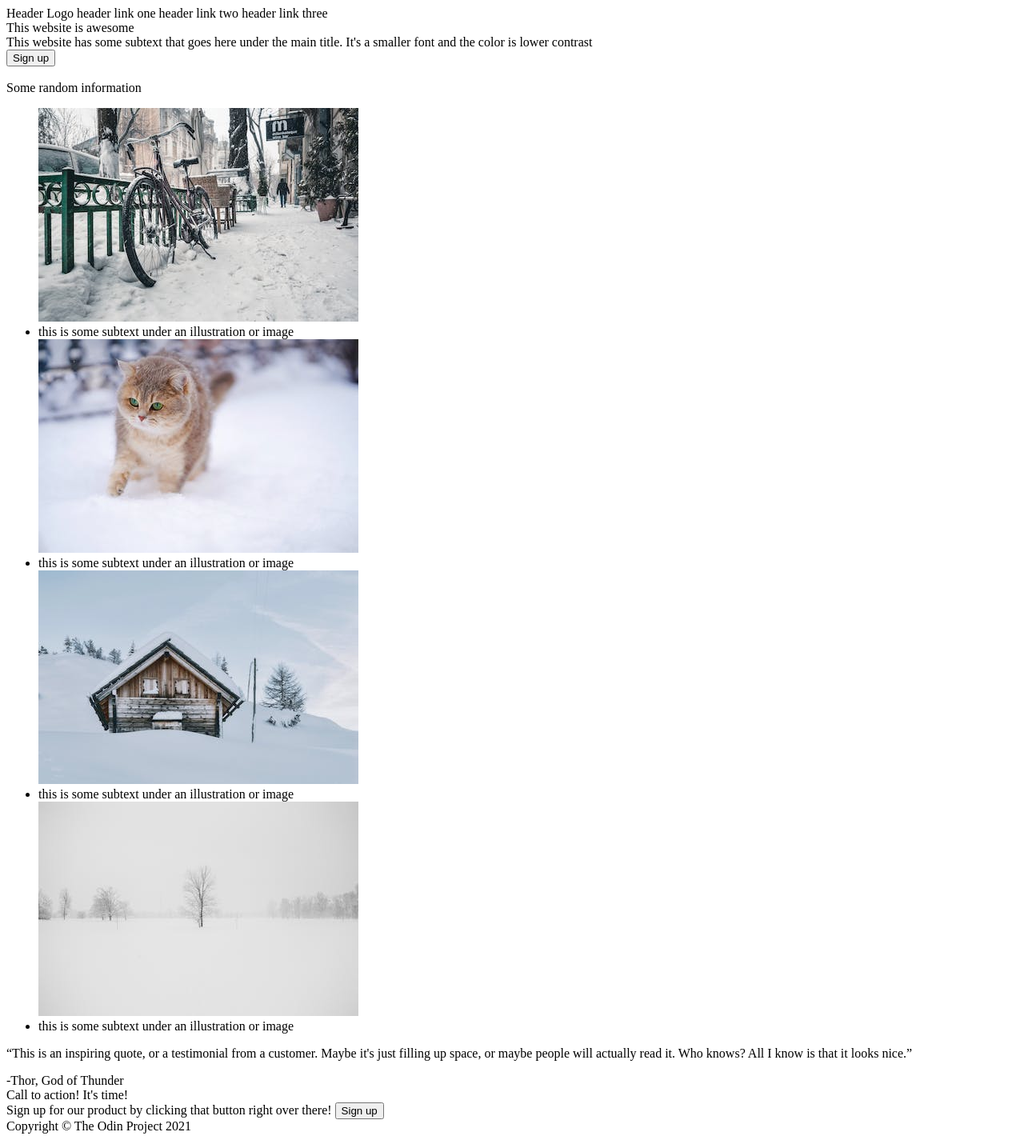
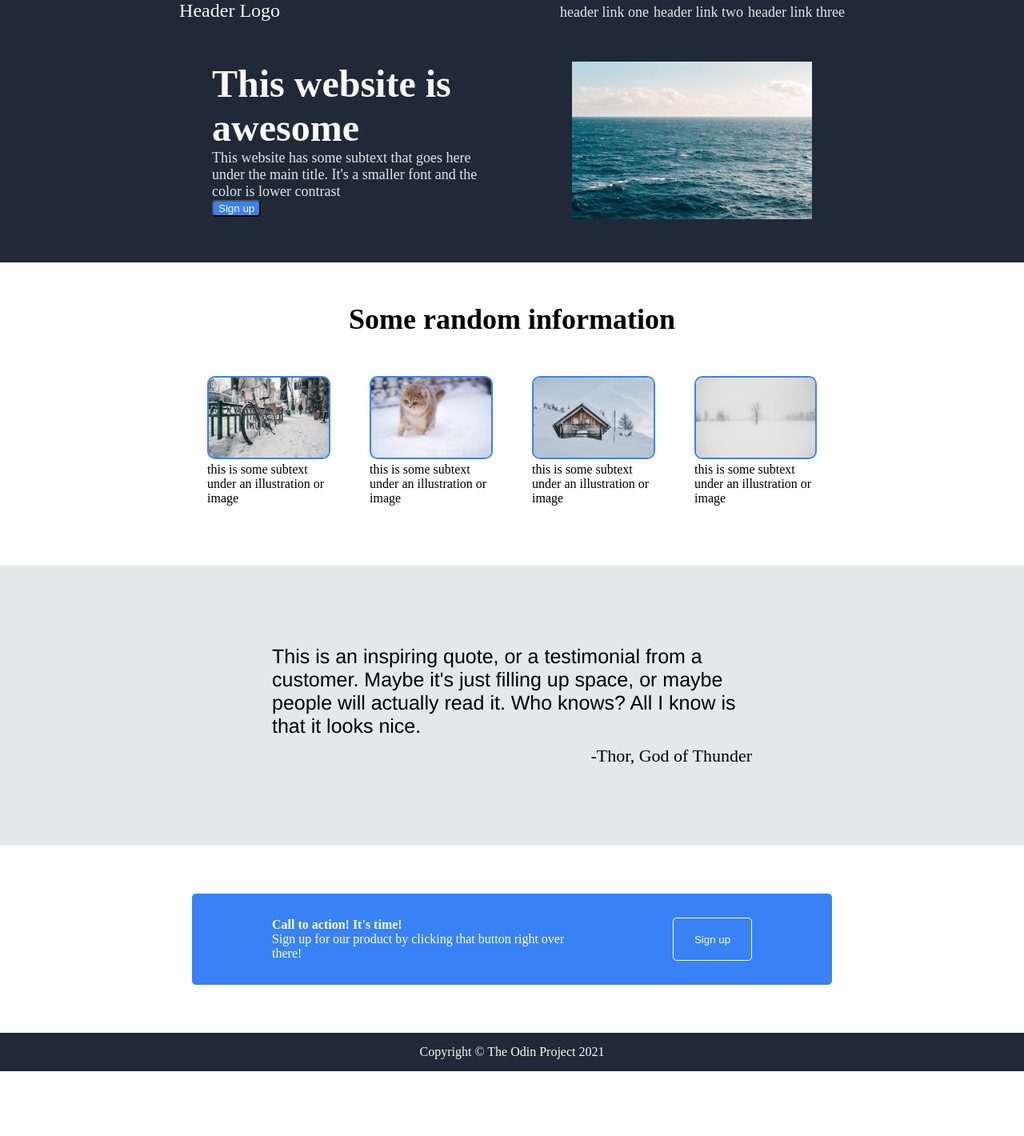
Before and after one commit to dvessels91/landing-page, a plain HTML site: page index.html in a window 1280 px wide. Shown: the whole page at 80% size. After the commit the page ends 1339 px from the top, so only its background shows below. Drawn offline with Linux system fonts and the light colour scheme.

Commit message:
Complete project - Landing page - minor edits remain

```diff
--- a/index.html
+++ b/index.html
@@ -4,58 +4,82 @@
     <meta charset="UTF-8">
     <meta name="viewport" content="width=device-width, initial-scale=1.0">
     <title>Landing Page - Odin</title>
-    <link rel="stylesheets" href="styles.css"
+    <link rel="stylesheet" href="styles.css">
 </head>
 <body>
-
-    <header>Header Logo
-        <a>header link one</a>
-        <a>header link two</a>
-        <a>header link three</a>
-    </header>
-
-
-    <div>This website is awesome</div>
-    <div>This website has some subtext that goes here under the main title. It's a smaller font and the color is lower contrast</div>
-    <button>Sign up</button>
-    <div>
-        <img This is a placeholder for an image>
+    <div class="first">
+        <header>
+            <div>Header Logo</div>
+            <div class="linkstogo">
+                <a href="">header link one</a>
+                <a href="">header link two</a>
+                <a href="">header link three</a>
+            </div>
+        </header>
     </div>
 
 
-    <div>Some random information</div>
-
-    <div>
-        <ul>
-            <img src="./images/Bike.jpeg" alt="Bike">
-            <li>this is some subtext under an illustration or image</li>
-
-            <img src="./images/Cat.jpeg" alt="Cat">
-            <li>this is some subtext under an illustration or image</li>
-
-            <img src="./images/House.jpeg" alt="House">
-            <li>this is some subtext under an illustration or image</li>
-
-            <img src="./images/Tree.jpeg" alt="Tree">
-            <li>this is some subtext under an illustration or image</li>
-        </ul>
-    </div>
-
-    <div>
-        <p><q>This is an inspiring quote, or a testimonial from a customer. Maybe it's just filling up space, or maybe people will actually read it. Who knows? All I know is that it looks nice.</q></p>
-        <footer>-Thor, God of Thunder</footer>
-    </div>
-
-    <div>
+    <div class="second">
         <div>
-            Call to action! It's time!
+            <div class="maintext">This website is awesome</div>
+            <div class="subtext">This website has some subtext that goes here under the main title. It's a smaller font and the color is lower contrast</div>
+            <button id="topbutton">Sign up</button>
         </div>
         <div>
-            Sign up for our product by clicking that button right over there! <button>Sign up</button>
+            <img class="seaimage" src="./images/Awesomepic.jpeg" alt="The Sea">
         </div>
     </div>
 
-    <div>
+
+    <div class="third">
+        <div id="randominfo">Some random information</div>
+
+        <div class="divrandomimages">
+
+            <div class="text"><img class="randomimages" src="./images/Bike.jpeg" alt="Bike">
+            this is some subtext under an illustration or image
+            </div>
+
+            <div class="text"><img class="randomimages" src="./images/Cat.jpeg" alt="Cat">
+            this is some subtext under an illustration or image
+            </div>
+
+            <div class="text"><img class="randomimages" src="./images/House.jpeg" alt="House">
+            this is some subtext under an illustration or image
+            </div>
+
+            <div class="text"><img class="randomimages" src="./images/Tree.jpeg" alt="Tree">
+            this is some subtext under an illustration or image
+            </div>
+
+
+        </div>
+    </div>
+
+    <div class="fourth">
+        <div class="finalbox">
+            <div class="quotewrap">This is an inspiring quote, or a testimonial from a customer. Maybe it's just filling up space, or maybe people will actually read it. Who knows? All I know is that it looks nice.</div>
+            <div><footer class="quotefooter">-Thor, God of Thunder</footer></div>
+        </div>
+    </div>
+
+    <div class="fifth">
+
+        <div>
+        <div id="calltoaction">
+            Call to action! It's time!
+        </div>
+
+        <div>
+            Sign up for our product by clicking that button right over there!
+
+        </div>
+        </div>
+        <button id="bottombutton">Sign up</button>
+
+    </div>
+
+    <div class="realfooter">
         <footer>Copyright &copy; The Odin Project 2021</footer>
     </div>
 
--- a/styles.css
+++ b/styles.css
@@ -1,3 +1,158 @@
 body {
+    display: flex;
+    flex-direction: column;
+    margin: 0
+}
 
+.first, .second, .realfooter {
+    background-color: #1F2937;
 }
+
+header, .realfooter {
+    color: #f9faf8
+}
+
+header {
+    display: flex;
+    flex-direction: row;
+    justify-content: center;
+    gap: 350px;
+    font-size: 24px;
+    color: #f9faf8;
+}
+
+header a {
+    text-decoration: none;
+    font-size: 18px;
+    color: #E5E7EB;
+}
+
+.second {
+    display: flex;
+    justify-content: center;
+    gap: 100px;
+    padding: 50px 100px 50px 100px;
+}
+
+.maintext {
+    font-size: 48px;
+    font-weight: bolder;
+    color: #F9FAF8;
+    width: 350px
+}
+
+.subtext {
+    font-size: 18px;
+    color: #E5E7EB;
+    width: 350px
+}
+
+#topbutton {
+    color: white;
+    background-color: #3882f6;
+    border-radius: 5px;
+}
+
+.seaimage {
+    height: 197px;
+    width: 300px;
+}
+
+.third {
+    display: flex;
+    flex-direction: column;
+}
+
+#randominfo {
+    font-size: 36px;
+    font-weight: bolder;
+    text-align: center;
+    padding: 50px
+}
+
+.divrandomimages {
+    display: flex;
+    justify-content: center;
+    gap: 50px;
+    padding-top: -50px;
+    margin-bottom: 75px;
+    margin-left: 100px;
+    margin-right: 100px;
+}
+
+.text {
+    flex-wrap: wrap;
+    width: 153px
+}
+
+.randomimages {
+    border-radius: 10px;
+    border: 2px;
+    border-style: solid;
+    border-color: #3882f6;
+    height: 100px
+}
+
+#bottombutton {
+    width: 100px;
+}
+
+.fourth {
+    display: flex;
+    align-items: center;
+    text-align: center;
+    min-height: 350px;
+    background-color: #E5E7EB;
+}
+
+.finalbox {
+    margin: auto;
+    max-width: 600px;
+    align-items: center;
+    text-align: left;
+}
+
+.quotewrap {
+   margin-bottom: 10px;
+   font-family: 'Franklin Gothic Medium', 'Arial Narrow', Arial, sans-serif;
+   font-size: 25px;
+}
+
+.quotefooter {
+    font-size: 22px;
+    font-family: light italic;
+    text-align: right;
+}
+
+.fifth {
+    display: flex;
+    flex-direction: row;
+    justify-content: center;
+    background-color: #3882f6;
+    color: white;
+    border-radius: 5px;
+    padding: 30px 100px;
+    margin: auto;
+    max-width: 600px;
+    margin-top: 60px;
+    margin-bottom: 60px;
+    gap: 100px
+}
+
+#calltoaction {
+    font-weight: bold
+}
+
+#bottombutton {
+    color: white;
+    background-color: #3882f6;
+    border: 1px;
+    border-style: solid;
+    border-color: white;
+    border-radius: 5px;
+}
+
+.realfooter {
+    text-align: center;
+    padding: 15px
+}
```
Also changed, not shown: images/Awesomepic.jpeg (added), images/Final layout.jpeg (deleted), images/Final layout.png (added), landing-page.txt.
